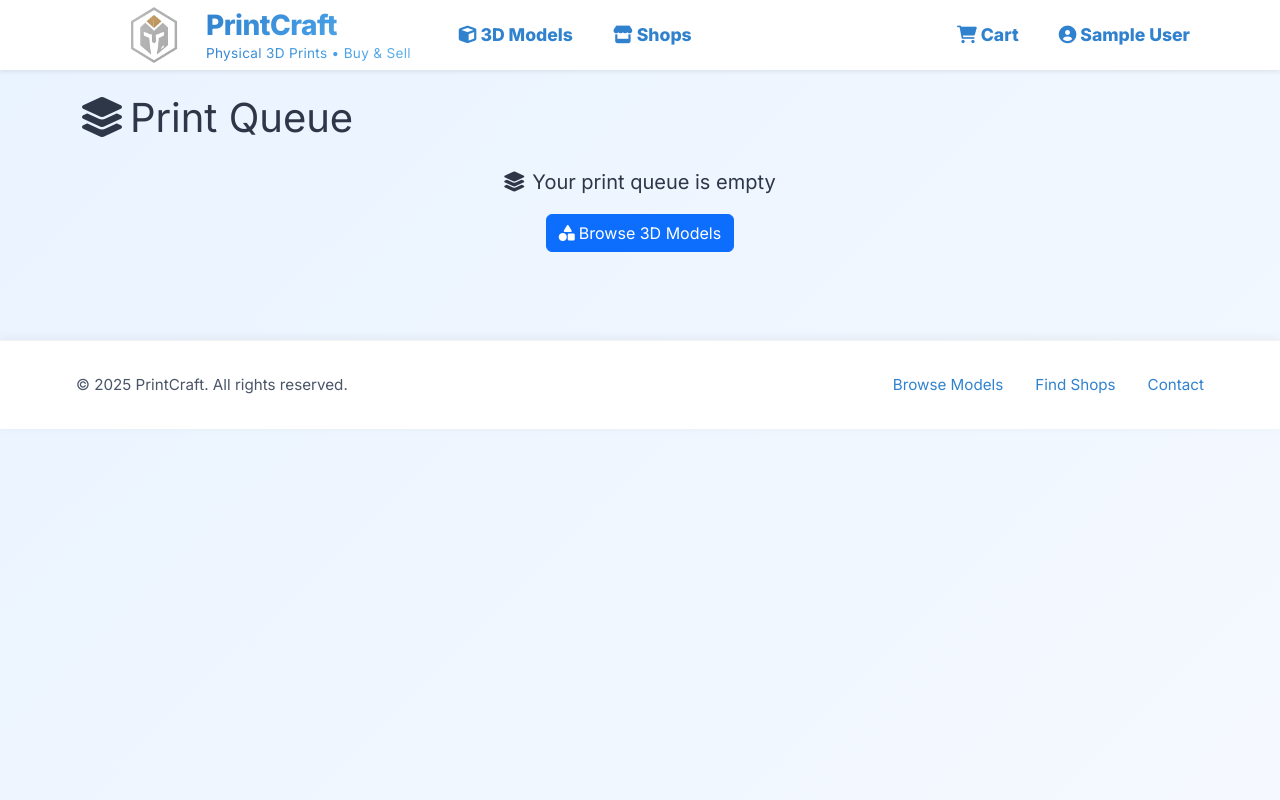
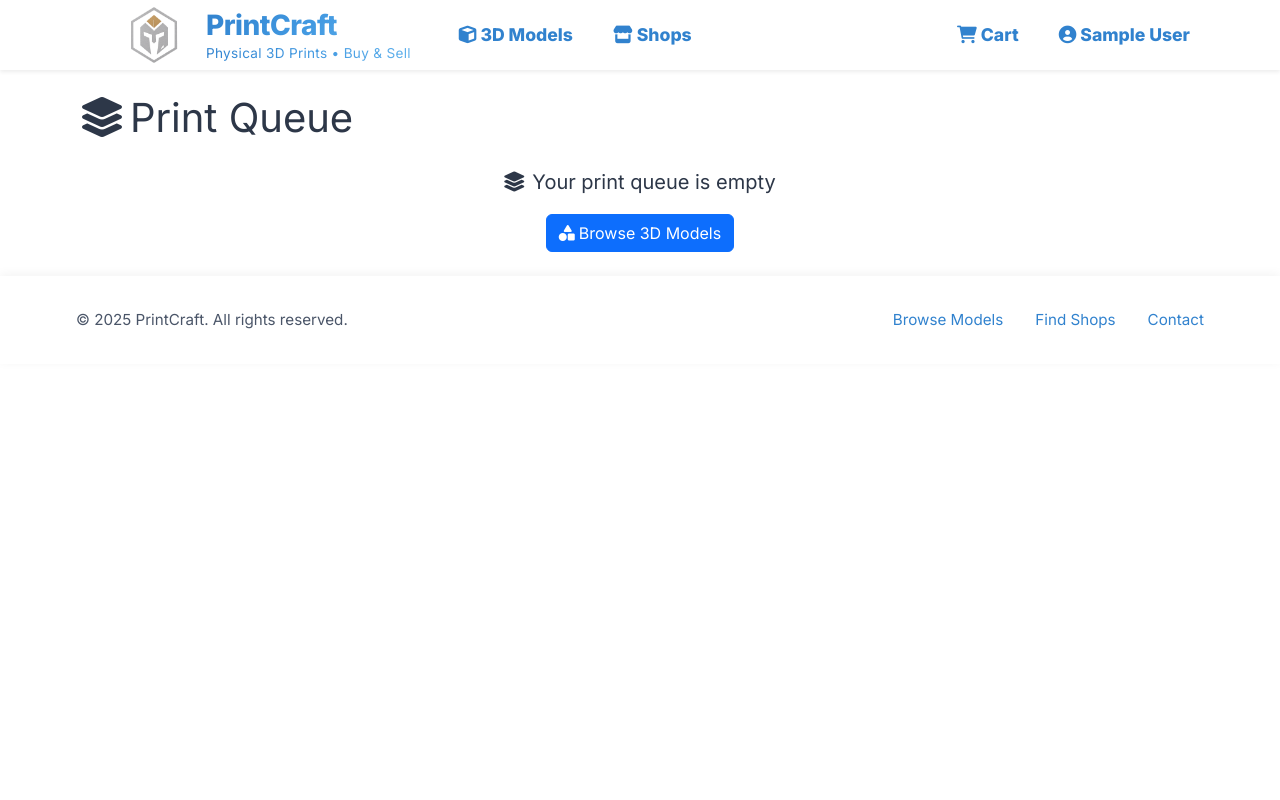
Before and after one commit to fara-t03fp24/ESD-52427848-CS551Q-Assessment-3, a Django app: page /orders/cart/ in a window 1280 px wide. Run offline with Django 4.2, Linux system fonts and the light colour scheme; the visitor is signed in with stand-in values (Sample User, id 1); data comes from the database, SQL or seed files in the repository; data that the repository does not hold is empty.

Commit message:
feat: Update layout and styles for shop dashboard and base template

```diff
--- a/apps/shops/templates/shops/shop_dashboard.html
+++ b/apps/shops/templates/shops/shop_dashboard.html
@@ -6,6 +6,8 @@
 {% block extra_css %}
 <link rel="stylesheet" href="{% static 'shops/css/shop_dashboard.css' %}">
 {% endblock %}
+
+{% block main_class %}p-0{% endblock %}
 
 {% block content %}
 <div class="dashboard-container">
--- a/static_src/css/home.css
+++ b/static_src/css/home.css
@@ -6,7 +6,7 @@
 }
 
 body {
-  background: linear-gradient(135deg, #e9f3ff 0%, #f5f9ff 100%);
+  background: #fff;
   color: #2d3748;
   line-height: 1.6;
   min-height: 100vh;
@@ -427,9 +427,7 @@ footer {
   font-size: 0.95rem;
   color: #4a5568;
   box-shadow: 0 -2px 10px rgba(0, 0, 0, 0.05);
-  position: relative;
-  margin-top: 4rem;
-  border-top: 1px solid rgba(0, 0, 0, 0.05);
+  margin-top: 0;
 }
 
 footer .container {
--- a/templates/base.html
+++ b/templates/base.html
@@ -104,7 +104,7 @@
         </div>
     {% endif %}
 
-    <main class="container py-4">
+    <main class="{% block main_class %}container py-4{% endblock %}">
         {% block content %}{% endblock %}
     </main>
 
```
